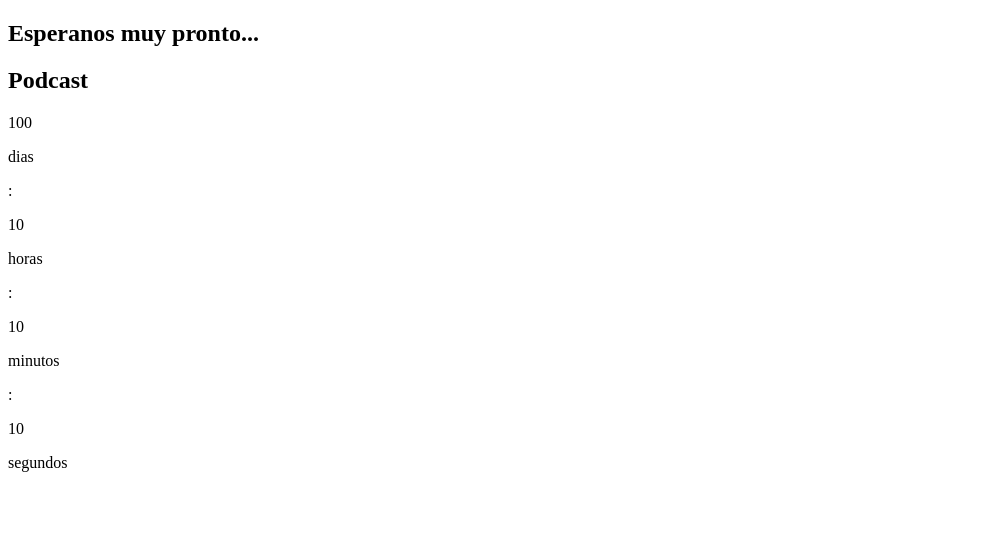
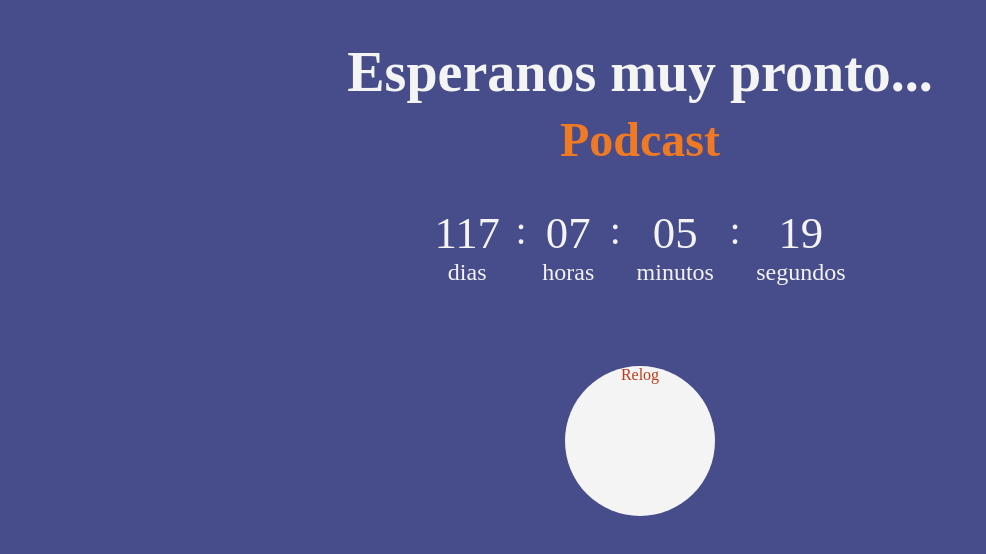
Before and after one commit to AngelLopez15/cuentaRegresivaVue, a Vue app: page / in a window 1280 px wide. Shown: the top 554 px of the page, without its empty margins (0-986 px from the left). Built offline with nearby package versions, Linux system fonts and the light colour scheme.

Commit message:
Estilos agregados

```diff
--- a/src/App.vue
+++ b/src/App.vue
@@ -15,7 +15,17 @@ export default {
 </script>
 
 <style>
-#app {
+:root {
+  --primary-color: #474d8a;
+  --secondary-color: #3e99d5;
+  --support-color: #1e3c91;
+  --action-color: #ef7a23;
+  --alert-color: #bd3a18;
+  --text-color: #f4f4f4;
+}
 
+body {
+  background-color: var(--primary-color);
+  color: var(--text-color);
 }
 </style>
--- a/src/components/Counter.vue
+++ b/src/components/Counter.vue
@@ -1,95 +1,175 @@
 <template>
-  <div>
-    <section>
-      <h1>Esperanos muy pronto...</h1>
-      <h2>Podcast</h2>
+  <div class="clock-container">
+    <section class="text-header">
+      <h1 class="text-comming">Esperanos muy pronto...</h1>
+      <h2 class="podcast-title">Podcast</h2>
     </section>
-    <div>
+    <section class="clock">
       <div>
-        <p>{{displayDays}}</p>
-        <p>dias</p>
+        <p class="clock-number">{{ displayDays }}</p>
+        <p class="clock-text">dias</p>
       </div>
-      <span>:</span>
+      <span class="double-dot">:</span>
       <div>
-        <p>{{displayHours}}</p>
-        <p>horas</p>
+        <p class="clock-number">{{ displayHours }}</p>
+        <p class="clock-text">horas</p>
       </div>
-      <span>:</span>
+      <span class="double-dot">:</span>
       <div>
-        <p>{{displayMinutes}}</p>
-        <p>minutos</p>
+        <p class="clock-number">{{ displayMinutes }}</p>
+        <p class="clock-text">minutos</p>
       </div>
-      <span>:</span>
+      <span class="double-dot">:</span>
       <div>
-        <p>{{displaySeconds}}</p>
-        <p>segundos</p>
+        <p class="clock-number">{{ displaySeconds }}</p>
+        <p class="clock-text">segundos</p>
       </div>
-    </div>
+    </section>
+    <section class="analog-clock-container">
+      <div class="analog-clock">
+        <p class="letras">Relog</p>
+      </div>
+    </section>
   </div>
 </template>
 
 <script>
-  export default {
-    name: 'Counter',
-    data() {
-      return {
-        displayDays: 100,
-        displayHours: 10,
-        displayMinutes: 10,
-        displaySeconds: 10,
-      }
+export default {
+  name: "Counter",
+  data() {
+    return {
+      displayDays: 100,
+      displayHours: 10,
+      displayMinutes: 10,
+      displaySeconds: 10,
+    };
+  },
+  computed: {
+    seconds() {
+      return 1000
     },
-    // computed: {
-    //   seconds() {
-    //     return 1000
-    //   },
-    //   minutes() {
-    //     return this.seconds * 60
-    //   },
-    //   hours() {
-    //     return this.minutes * 60
-    //   },
-    //   days() {
-    //     return this.hours * 24
-    //   }
-    // },
-    // mounted () {
-    //   this.showRemaining();
-    // },
-    // methods: {
-    //   formatNum(num) {
-    //     return num < 10 ? '0' + num : num
-    //   },
-    //   showRemaining() {
-    //     const timer = setInterval(() => {
-    //       const now = new Date()
-    //       const end = new Date(2021, 5, 7, 10, 10, 10, 10)
-    //       const distance = end.getTime() - now.getTime()
+    minutes() {
+      return this.seconds * 60
+    },
+    hours() {
+      return this.minutes * 60
+    },
+    days() {
+      return this.hours * 24
+    }
+  },
+  mounted () {
+    this.showRemaining();
+  },
+  methods: {
+    formatNum(num) {
+      return num < 10 ? '0' + num : num
+    },
+    showRemaining() {
+      const timer = setInterval(() => {
+        const now = new Date()
+        const end = new Date(2021, 5, 7, 10, 10, 10, 10)
+        const distance = end.getTime() - now.getTime()
 
-    //       if (distance < 0) {
-    //         clearInterval(timer)
-    //         return
-    //       }
+        if (distance < 0) {
+          clearInterval(timer)
+          return
+        }
 
-    //       const daysRes = Math.floor((distance / this.days))
-    //       const hoursRes = Math.floor((distance % this.days) / this.hours)
-    //       const minutesRes = Math.floor((distance % this.hours) / this.minutes)
-    //       const secondsRes = Math.floor((distance % this.minutes) / this.seconds)
+        const daysRes = Math.floor((distance / this.days))
+        const hoursRes = Math.floor((distance % this.days) / this.hours)
+        const minutesRes = Math.floor((distance % this.hours) / this.minutes)
+        const secondsRes = Math.floor((distance % this.minutes) / this.seconds)
 
-    //       // this.displayMinutes = minutesRes < 10 ? '0' + minutesRes : minutesRes
-    //       // this.displaySeconds = secondsRes < 10 ? '0' + secondsRes : secondsRes
-    //       // this.displayHours = hoursRes < 10 ? '0' + hoursRes : hoursRes
-    //       // this.displayDays = daysRes < 10 ? '0' + daysRes : daysRes
-    //       this.displayMinutes = this.formatNum(minutesRes)
-    //       this.displaySeconds = this.formatNum(secondsRes)
-    //       this.displayHours = this.formatNum(hoursRes)
-    //       this.displayDays = this.formatNum(daysRes)
-    //     }, 1000)
-    //   }
-    // },
-  }
+        // this.displayMinutes = minutesRes < 10 ? '0' + minutesRes : minutesRes
+        // this.displaySeconds = secondsRes < 10 ? '0' + secondsRes : secondsRes
+        // this.displayHours = hoursRes < 10 ? '0' + hoursRes : hoursRes
+        // this.displayDays = daysRes < 10 ? '0' + daysRes : daysRes
+        this.displayMinutes = this.formatNum(minutesRes)
+        this.displaySeconds = this.formatNum(secondsRes)
+        this.displayHours = this.formatNum(hoursRes)
+        this.displayDays = this.formatNum(daysRes)
+      }, 1000)
+    }
+  },
+};
 </script>
 
 <style scoped>
+p {
+  margin: 0;
+  text-align: center;
+}
 
+.clock-container {
+  margin-top: 2rem;
+  display: flex;
+  flex-wrap: wrap;
+  justify-content: center;
+}
+
+.text-header {
+  width: 100%;
+  text-align: center;
+}
+
+.text-comming {
+  font-size: 3.5rem;
+  margin-top: 0.5rem;
+  margin-bottom: 0.5rem;
+}
+
+.podcast-title {
+  font-size: 3rem;
+  margin-top: 0;
+  color: var(--action-color);
+}
+
+.clock {
+  width: 35%;
+  display: flex;
+  justify-content: space-evenly;
+}
+
+.clock-number {
+  font-size: 2.8rem;
+}
+
+.clock-text {
+  font-size: 1.5rem;
+}
+
+.double-dot {
+  font-size: 2.5rem;
+}
+
+.analog-clock-container {
+  width: 100%;
+  margin-top: 5rem;
+  display: flex;
+  justify-content: center;
+}
+
+.analog-clock {
+  width: 150px;
+  height: 150px;
+  background-color: var(--text-color);
+  border-radius: 50%;
+  transform: rotateY(0deg);
+  animation: clock 5s infinite;
+  animation-direction: alternate;
+}
+
+.letras {
+  color: var(--alert-color);
+}
+
+@keyframes clock {
+  0% {
+    transform: rotateY(0);
+  }
+  100% {
+    transform: rotateY(360deg);
+  }
+}
 </style>
```
